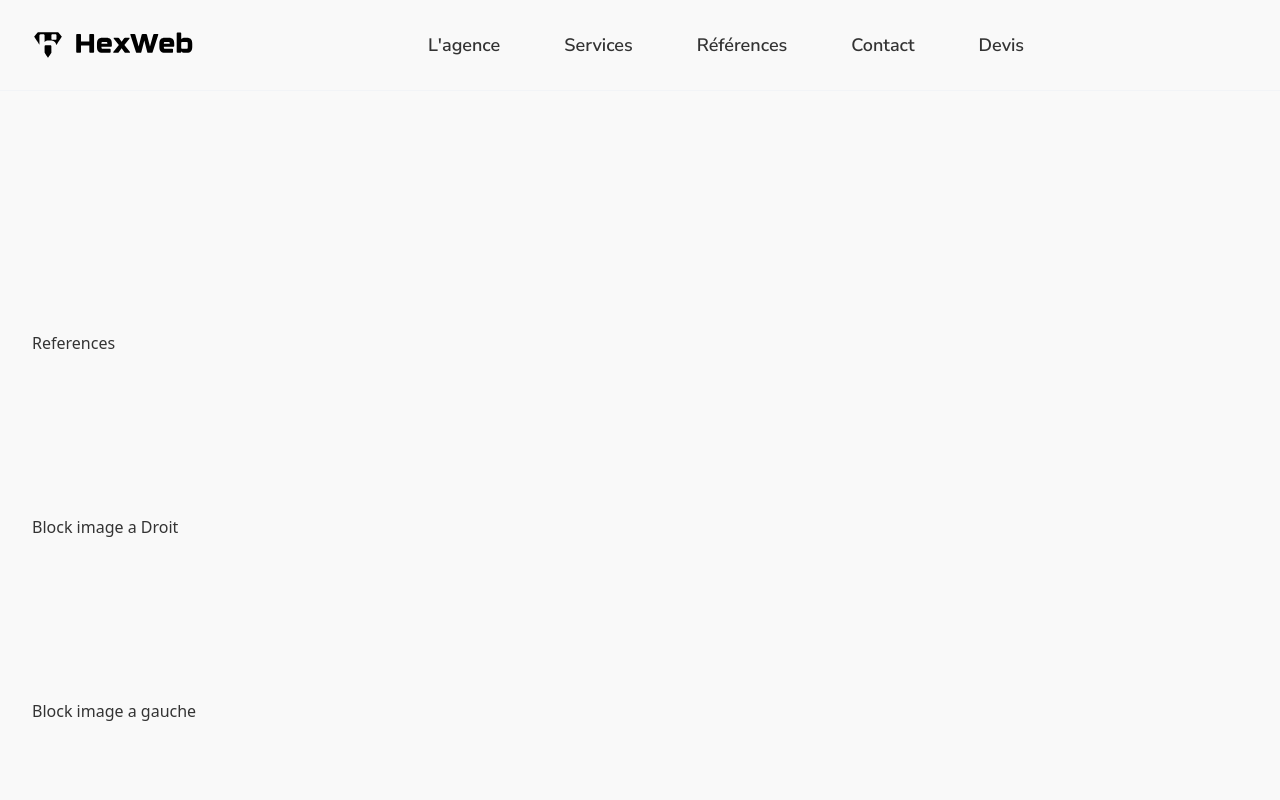
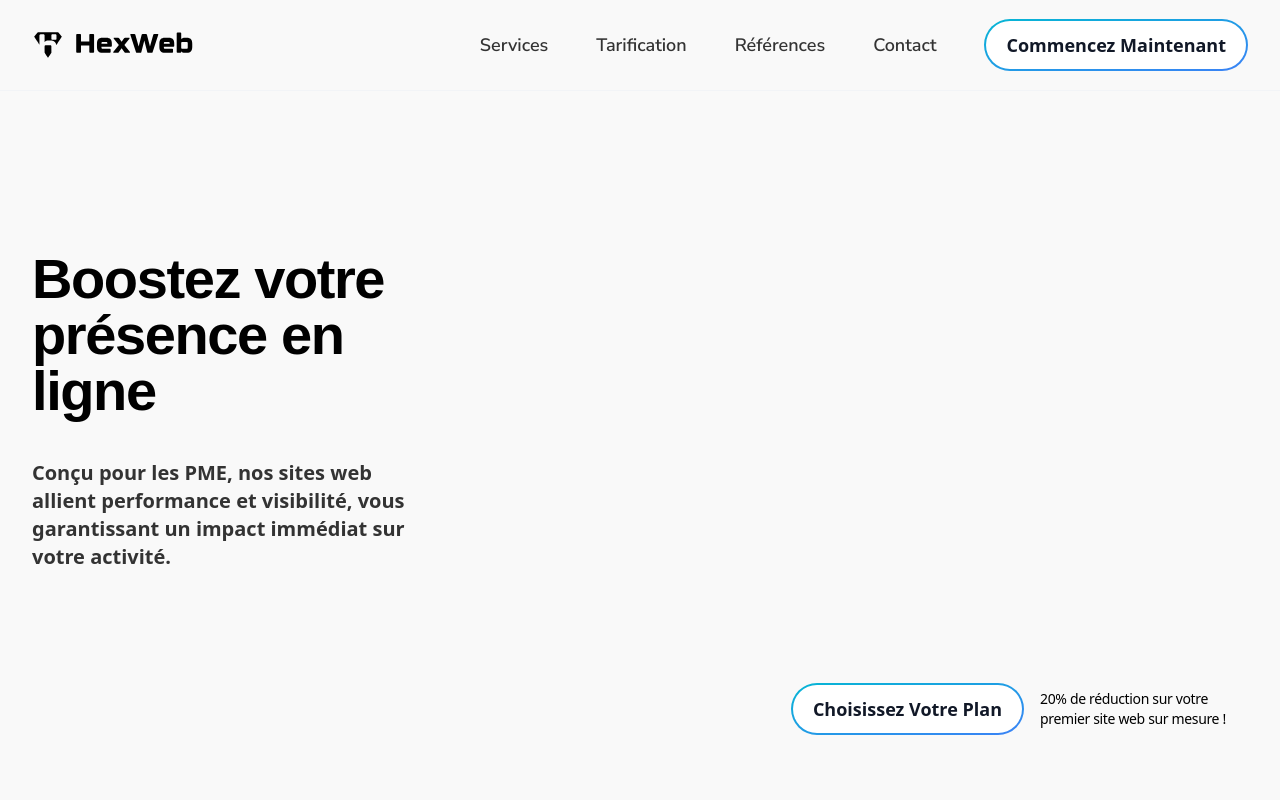
Before and after one commit to kerryl02/hexweb-front, a React (Vite) app: page / in a window 1280 px wide. Shown: the top 800 px of the page. Built offline with nearby package versions, Linux system fonts and the light colour scheme.

Commit message:
hero section :egg:

```diff
--- a/src/components/navbar/Navbar.jsx
+++ b/src/components/navbar/Navbar.jsx
@@ -6,22 +6,33 @@ import UserMenu from "./UserMenu";
 const Navbar = () => {
   return (
     <>
-      <div
-        className="flex items-center pl-4 pr-4 border-b border-gray-100 border-solid navbar_component min-h-18 md:min-h-20 md:pl-8 md:pr-8"
-      >
+      <div className="flex items-center pl-4 pr-4 border-b border-gray-100 border-solid navbar_component min-h-18 md:min-h-20 md:pl-8 md:pr-8">
         <div className="flex items-center justify-between w-full ml-auto mr-auto navbar_container max-w-7xl">
           <Logo />
-          <ul className="flex items-center justify-center flex-1 gap-16 max-lg:hidden">
+          <div className="">
+            <ul className="flex items-center justify-center flex-1 gap-12 max-lg:hidden">
               {navLinks.map((item) => (
                 <li key={item.label}>
                   <a
                     href={item.label}
-                className="text-lg font-semibold leading-normal font-nunito-sans text-slate-gray">
+                    className="text-lg font-semibold leading-normal font-nunito-sans text-slate-gray"
+                  >
                     {item.label}
                   </a>
                 </li>
               ))}
+              <li className="min-w-56">
+                <a
+                  href=""
+                  className=" relative inline-flex items-center justify-center p-0.5 overflow-hidden text-sm font-medium text-gray-900 rounded-full group bg-gradient-to-br from-cyan-500 to-blue-500 group-hover:from-cyan-500 group-hover:to-blue-500 hover:text-white dark:text-white focus:ring-4 focus:outline-none focus:ring-cyan-200 dark:focus:ring-cyan-800"
+                >
+                  <span className="font-bold text-lg relative px-5 py-2.5 transition-all ease-in duration-75 bg-white dark:bg-gray-900 rounded-full group-hover:bg-opacity-0">
+                    Commencez Maintenant
+                  </span>
+                </a>
+              </li>
             </ul>
+          </div>
           <UserMenu />
         </div>
       </div>
--- a/src/components/sections/Hero.jsx
+++ b/src/components/sections/Hero.jsx
@@ -1,11 +1,34 @@
-import Section from "./Section"
+import Section from "./Section";
 
 const Hero = () => {
   return (
     <Section>
+      <div>
+        <div className="container z-30 grid grid-cols-4 py-12 sm:grid-cols-8 lg:grid-cols-12 gap-x-4 gap-y-10 place-self-end lg:py-28">
+          <div className="flex flex-col col-span-4 col-start-1 xl:col-span-4 gap-y-10 sm:col-span-6 md:col-span-5">
+            <h1 className="text-black tracking-tight text-[2.5rem] font-bold lg:text-5xl xl:text-[3.5rem] font-kallisto leading-[3.5rem]">
+              Boostez votre présence en ligne
+            </h1>
+            <p className="text-lg font-semibold lg:text-xl">
+              Conçu pour les PME, nos sites web allient performance et
+              visibilité, vous garantissant un impact immédiat sur votre
+              activité.
+            </p>
+          </div>
+        </div>
+        <div className="container flex flex-col justify-end sm:flex-row gap-y-8 gap-x-4">
+          <div className="flex flex-col items-center justify-end basis-1/2 md:flex-row gap-x-4 gap-y-4">
+            <a href="" className=" relative inline-flex items-center justify-center p-0.5 overflow-hidden text-sm font-medium text-gray-900 rounded-full group bg-gradient-to-br from-cyan-500 to-blue-500 group-hover:from-cyan-500 group-hover:to-blue-500 hover:text-white dark:text-white focus:ring-4 focus:outline-none focus:ring-cyan-200 dark:focus:ring-cyan-800">
+              <span className="font-bold text-lg relative px-5 py-2.5 transition-all ease-in duration-75 bg-white dark:bg-gray-900 rounded-full group-hover:bg-opacity-0">
+               Choisissez Votre Plan
+              </span>
+            </a>
+            <p className="text-sm leading-5 tracking-tight text-center text-black md:w-52 sm:text-left">20% de réduction sur votre premier site web sur mesure !</p>
+          </div>
+        </div>
+      </div>
+    </Section>
+  );
+};
 
-    </Section>
-  )
-}
-
-export default Hero
+export default Hero;
--- a/src/components/sections/Section.jsx
+++ b/src/components/sections/Section.jsx
@@ -4,7 +4,7 @@ const Section = ({className, id, crosses,customPaddings, children}) => {
   return (
     <section
     id={id}
-    className={`relative ${ customPaddings || `mx-auto w-full max-w-7xl px-4 md:px-8 lpy-10 lg:py-16 xl:py-20 ${crosses ? "lg:py-32 xl:py-40" : ""} ${ className || ""}`}`}>
+    className={`relative ${ customPaddings || `mx-auto w-full max-w-7xl px-4 md:px-8 lg:py-16 xl:py-12 ${crosses ? "lg:py-32 xl:py-40" : ""} ${ className || ""}`}`}>
       {children}
     </section>
   )
--- a/src/constants/index.js
+++ b/src/constants/index.js
@@ -2,11 +2,10 @@
 //import { bigShoe1, bigShoe2, bigShoe3, customer1, customer2, shoe4, shoe5, shoe6, shoe7, thumbnailShoe1, thumbnailShoe2, thumbnailShoe3 } from "../assets/images";
 
 export const navLinks = [
-    { href: "#home", label: "L'agence" },
     { href: "#about-us", label: "Services" },
+    { href: "#pricings", label: "Tarification" },
     { href: "#about-us", label: "Références" },
     { href: "#products", label: "Contact" },
-    { href: "#contact-us", label: "Devis" },
 ];
 
 export const projects = [
--- a/src/index.css
+++ b/src/index.css
@@ -10,3 +10,9 @@ body {
     background-color: #F9F9F9;
     color: #333333;
 }
+
+
+.container {
+    max-width: 80rem;
+    width: auto;
+}
```
Lines whose indentation alone changed are shown as unchanged.
